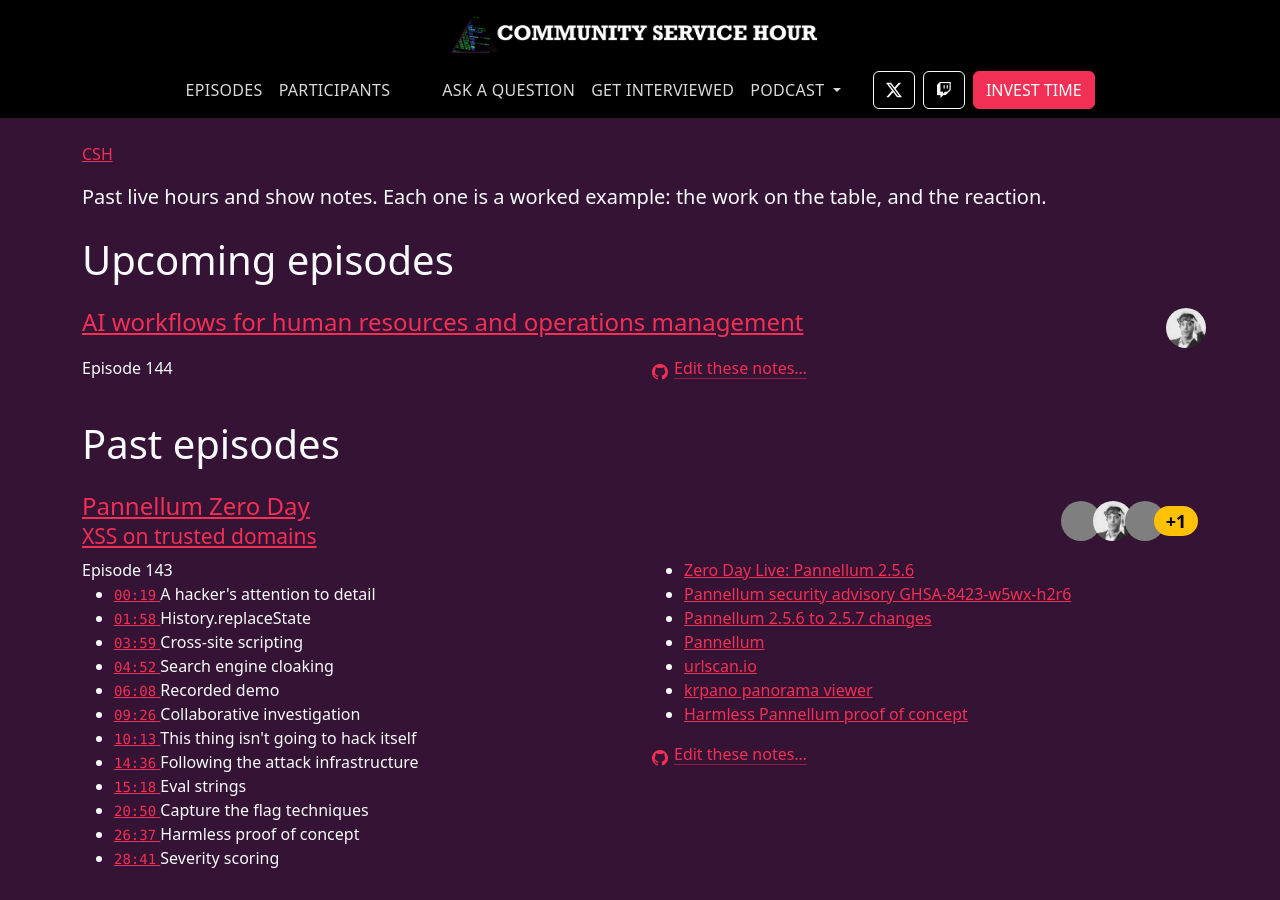
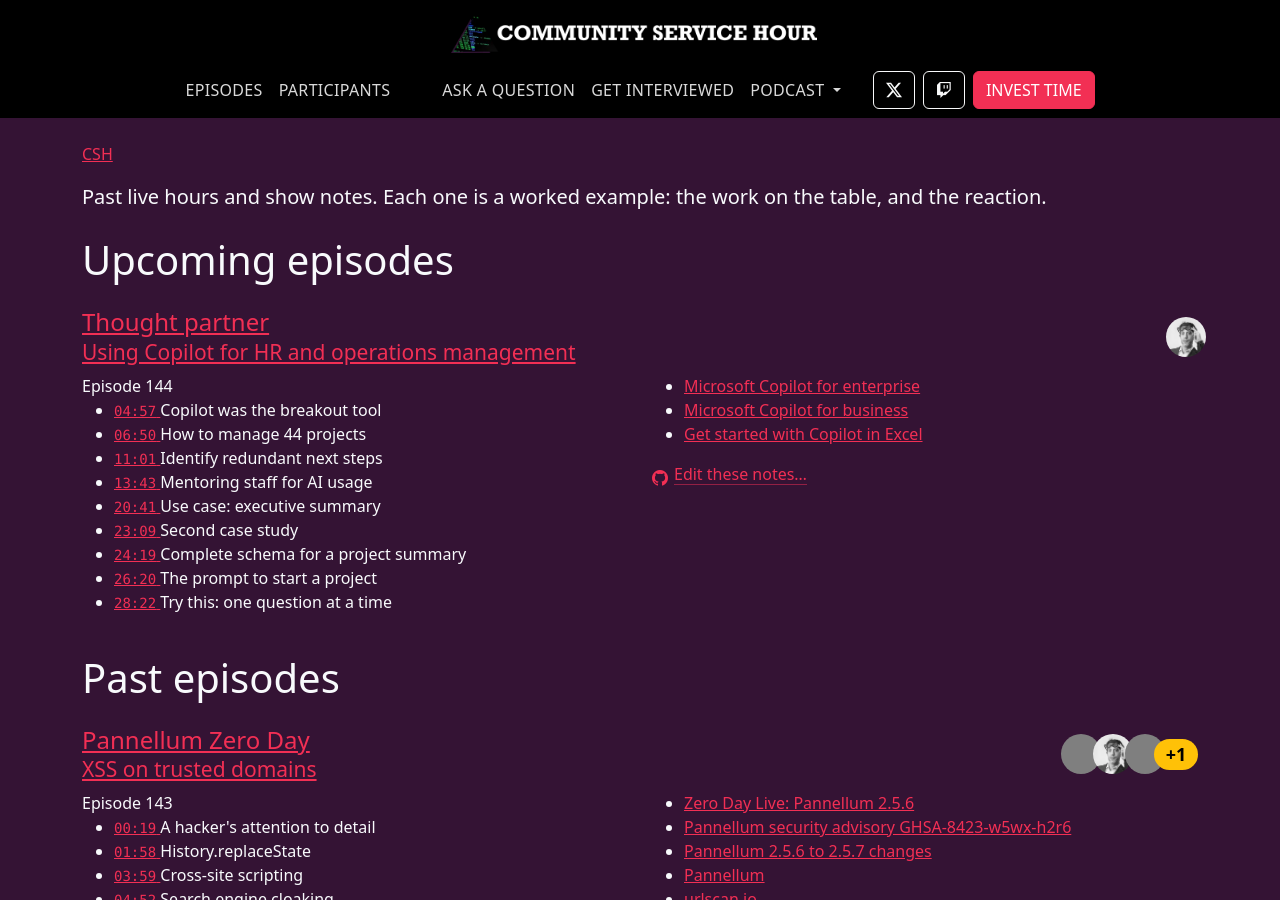
Before and after one commit to community-service/hour.gg, a Jekyll site: the page built from episodes.html, in a window 1280 px wide and 900 px high. Built offline with Jekyll 4.4.1, drawn with Linux system fonts in a browser that asks for light colours; part of the change alters nothing that is shown.

Commit message:
pub ep 144

```diff
--- a/_episodes/2026-10-13-episode-144.md
+++ /dev/null
@@ -1,34 +0,0 @@
----
-posted: false
-guid: 77BD876A-7D7E-4427-8E73-7B612BBF29D7
-title: AI workflows for human resources and operations management
-subtitle: ""
-# The description can be up to 400 characters
-description: AI workflows for human resources and operations management.
-start-time: 2026-10-13T17:00:00-04:00
-itunes-explicit: false
-itunes-episode: 144
-itunes-episodeType: full
-
-# More info
-youtube-full: UPDATE ME
-discussion: UPDATE ME
-
-# Timeline
-timeline:
-  - seconds: 0
-    title: Intro
-
-# File information
-enclosure-url: https://media.phor.net/csh/2026-10-13-episode-144.m4a
-itunes-image: https://media.phor.net/csh/2026-10-13-episode-144.png
-enclosure-length: UPDATE ME
-enclosure-type: "audio/x-m4a"
-itunes-duration: UPDATE ME
-
-# Use X username, lowercased, as the participant
-participants:
-  - "fulldecent"
----
-
-<!--end of quick notes-->
--- /dev/null
+++ b/_episodes/2026-10-19-episode-144.md
@@ -0,0 +1,73 @@
+---
+posted: false
+guid: 77BD876A-7D7E-4427-8E73-7B612BBF29D7
+title: Thought partner
+subtitle: Using Copilot for HR and operations management
+# The description can be up to 400 characters
+description: Colette Tomeo, from a Fortune 500 insurance company, discusses using Copilot for HR and operations management.
+start-time: 2026-10-13T17:00:00-04:00
+itunes-explicit: false
+itunes-episode: 144
+itunes-episodeType: full
+
+# More info
+youtube-full: https://youtu.be/L5WRUAYB18w
+discussion: https://x.com/fulldecent/status/2112377063889871174
+
+# Timeline
+timeline:
+  - seconds: 0
+    title: Intro
+  - seconds: 297
+    title: Copilot was the breakout tool
+  - seconds: 410
+    title: How to manage 44 projects
+  - seconds: 661
+    title: Identify redundant next steps
+  - seconds: 823
+    title: Mentoring staff for AI usage
+  - seconds: 1241
+    title: "Use case: executive summary"
+  - seconds: 1389
+    title: Second case study
+  - seconds: 1459
+    title: Complete schema for a project summary
+  - seconds: 1580
+    title: The prompt to start a project
+  - seconds: 1702
+    title: "Try this: one question at a time"
+
+# File information
+enclosure-url: https://media.phor.net/csh/2026-10-19-episode-144.m4a
+itunes-image: https://media.phor.net/csh/2026-10-19-episode-144.png
+enclosure-length: 48801487
+enclosure-type: "audio/x-m4a"
+itunes-duration: 2419
+
+# Use X username, lowercased, as the participant
+participants:
+  - "fulldecent"
+---
+
+- [Microsoft Copilot for enterprise](https://www.microsoft.com/en-us/copilot/solutions/enterprise)
+- [Microsoft Copilot for business](https://www.microsoft.com/en-us/copilot/solutions/business)
+- [Get started with Copilot in Excel](https://support.microsoft.com/en-us/Excel/copilot/get-started-with-copilot-in-excel)
+
+<!--end of quick notes-->
+
+This conversation follows an operations leader using Copilot as a thought partner: to prioritize a 44-project workload, improve team project tracking, and make routine analysis easier without handing over decisions.
+
+## Managing a portfolio
+
+- She mapped projects to her position description and performance goals, then added areas of focus and goal columns to her Excel dashboard. A "maybe someday" list helped separate lower-priority work from year-end commitments.
+- Copilot helped surface missing information, unclear next actions, redundant tasks, and vague definitions of done. She used those observations to decide what to defer and how to plan her time.
+
+## Turning records into usable work
+
+- For event expenses, Copilot extracted line items from a 40-page hotel invoice into a spreadsheet. A budget-versus-actual summary revealed the event was 244 percent over budget; the planner traced the underestimate to audiovisual costs not being multiplied by the number of event days.
+- For a state-code project, she separated a dense reference sheet into overview, task-list, and reference tabs. Copilot helped build the overview by interviewing the employee one question at a time.
+
+## Coaching, not delegation
+
+- The guest recommends giving Copilot context, inviting it to ask one question at a time, and finishing with "what else should I consider?" The exchange can help less experienced staff clarify scope, risks, owners, approvals, deadlines, and what done means.
+- Outputs still need to fit their audience: a simple finance-ready spreadsheet may be more useful than an elaborate redesign. The guest emphasizes her own review and judgment, especially in a compliance-driven workplace, and says she is not trying to automate away the parts of work that support her creative thinking.
```
Also changed, not shown: index.html (+12 -6 lines), 1 other file.
